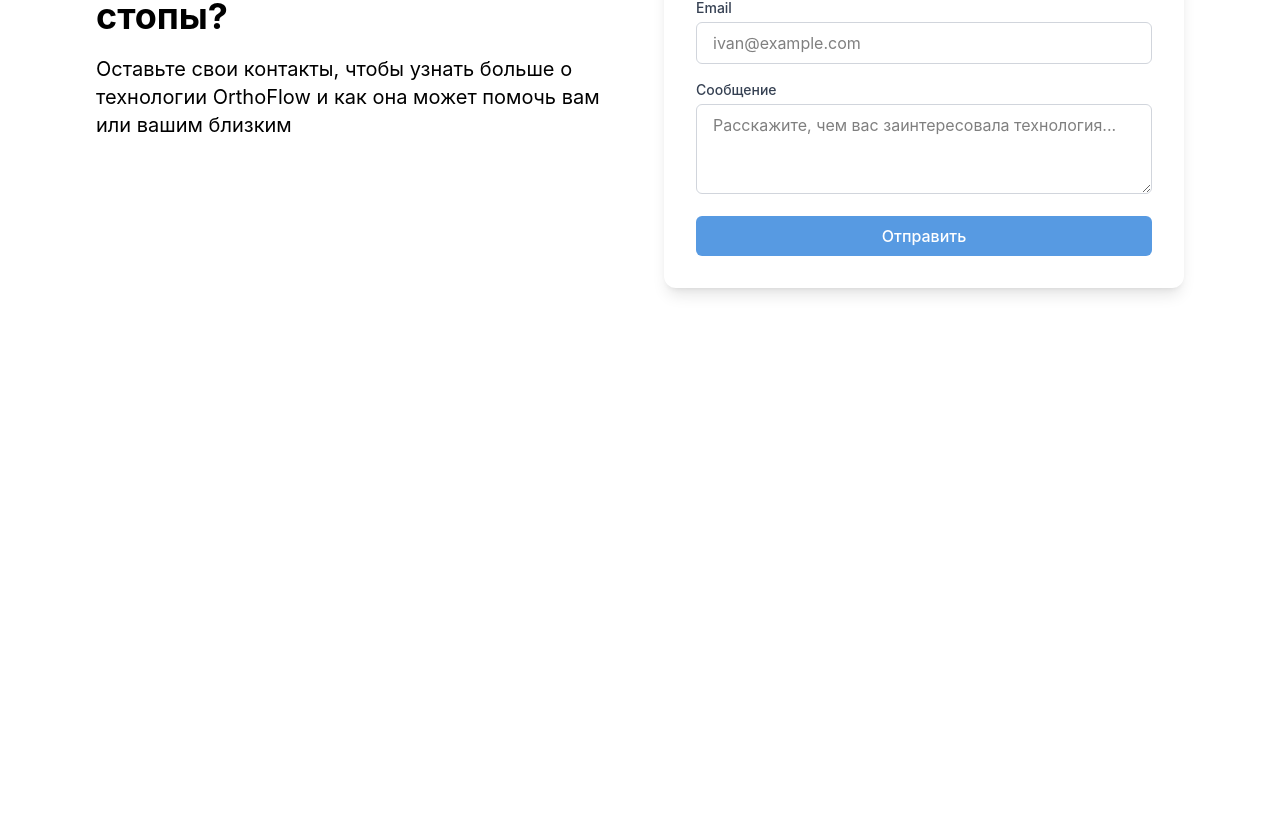
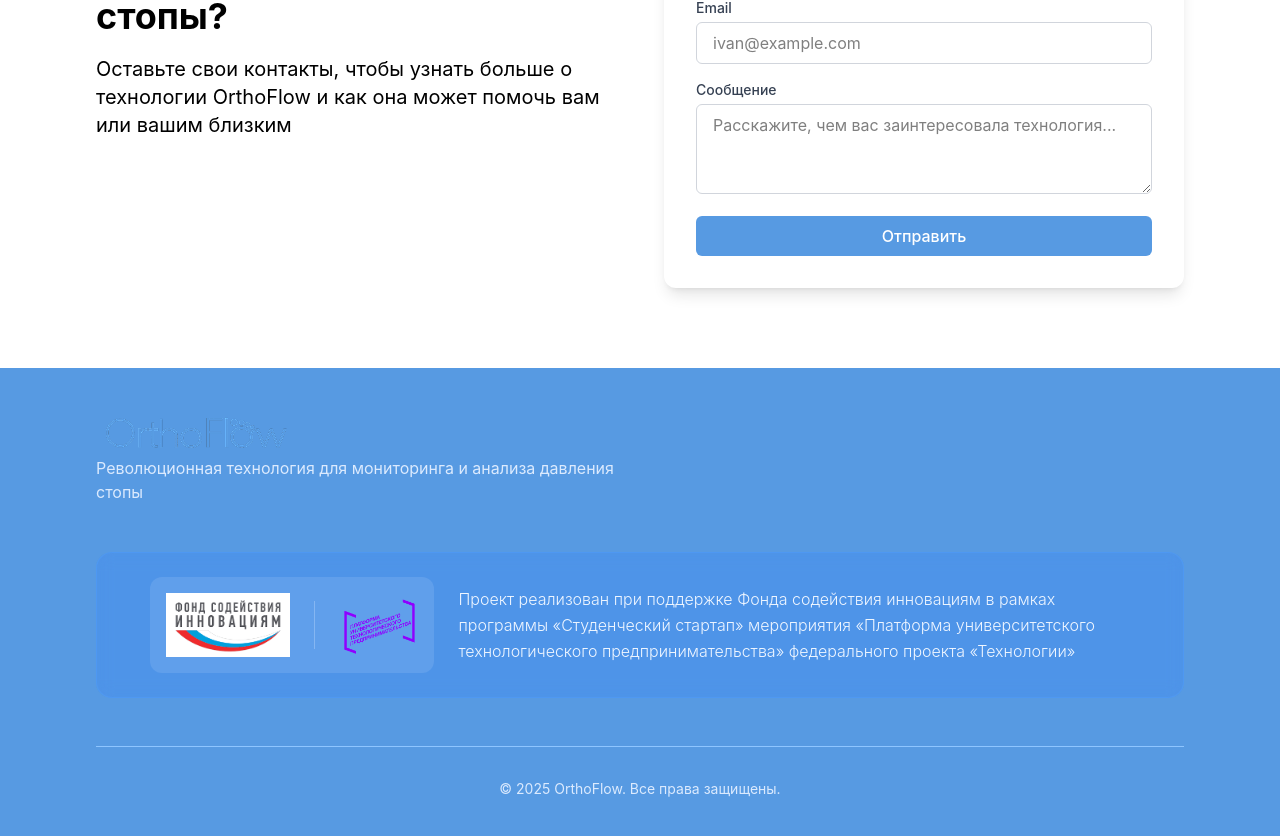
Before and after one commit to kuyltep/orthoflow, a React (Vite) app in the folder orthoflow/: page / in a window 1280 px wide. Shown: the part 4615-5451 px from the top of the page. Before the commit the page ends 4983 px from the top, so only its background shows below. Built offline with nearby package versions, Linux system fonts and the light colour scheme.

Commit message:
add footer on page

```diff
--- a/orthoflow/src/App.tsx
+++ b/orthoflow/src/App.tsx
@@ -1,6 +1,6 @@
 import './App.css';
 import Header from './components/ui/Header';
-// import Footer from './components/ui/Footer';
+import Footer from './components/ui/Footer';
 import Hero from './components/sections/Hero';
 import ProblemSolution from './components/sections/ProblemSolution';
 import HowItWorks from './components/sections/HowItWorks';
@@ -31,7 +31,7 @@
           */}
           <CTA />
         </main>
-        {/* <Footer /> */}
+        <Footer />
       </div>
     </div>
   );
```
